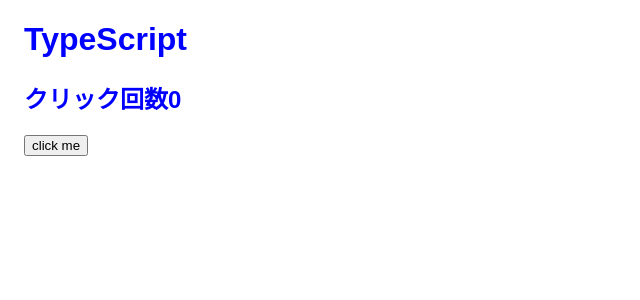
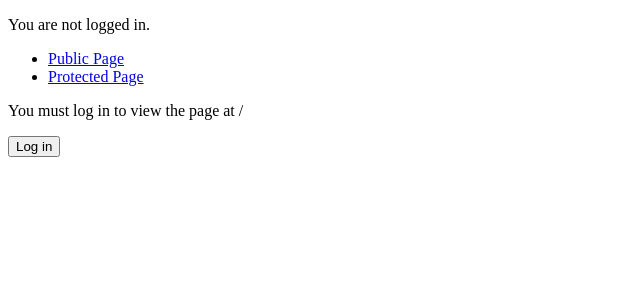
Before and after one commit to umema4/react16_webpack4_typescript, a React app: page /login in a window 1280 px wide. Shown: the top 300 px of the page, without its empty margins (0-640 px from the left). Built offline with nearby package versions, Linux system fonts and the light colour scheme; the HTML template or start-up script is replaced by a standard one.

Commit message:
apply react-router redirect pattern

```diff
--- a/package.json
+++ b/package.json
@@ -74,7 +74,10 @@
   "dependencies": {
     "@types/react": "^16.9.34",
     "@types/react-dom": "^16.9.6",
+    "@types/react-router-dom": "^5.1.5",
     "react": "^16.13.1",
-    "react-dom": "^16.13.1"
+    "react-dom": "^16.13.1",
+    "react-hooks-global-state": "^1.0.0",
+    "react-router-dom": "^5.1.2"
   }
 }
--- a/src/App.tsx
+++ b/src/App.tsx
@@ -1,23 +1,125 @@
-import React, { useState, useEffect } from 'react';
-import styles from './App.module.css';
+import React from 'react';
+import {
+  BrowserRouter as Router,
+  Switch,
+  Route,
+  Link,
+  Redirect,
+  useHistory,
+  useLocation,
+} from 'react-router-dom';
+import Counter from './components/Counter';
 
 function App() {
-  const [count, setCount] = useState(0);
+  return (
+    <Router>
+      <div>
+        <AuthButton />
 
-  useEffect(() => {
-    document.title = `You clicked ${count} times`;
-  });
+        <ul>
+          <li>
+            <Link to="/public">Public Page</Link>
+          </li>
+          <li>
+            <Link to="/protected">Protected Page</Link>
+          </li>
+        </ul>
 
-  const handleClick = () => {
-    setCount(count + 1);
+        <Switch>
+          <Route path="/public">
+            <PublicPage />
+          </Route>
+          <Route path="/login">
+            <LoginPage />
+          </Route>
+          <PrivateRoute path="/protected">
+            <Counter />
+          </PrivateRoute>
+        </Switch>
+      </div>
+    </Router>
+  );
+}
+
+const fakeAuth = {
+  isAuthenticated: false,
+  authenticate(cb: () => void) {
+    fakeAuth.isAuthenticated = true;
+    setTimeout(cb, 100); // fake async
+  },
+  signout(cb: () => void) {
+    fakeAuth.isAuthenticated = false;
+    setTimeout(cb, 100);
+  },
+};
+
+function AuthButton() {
+  const history = useHistory();
+
+  return fakeAuth.isAuthenticated ? (
+    <p>
+      Welcome!{' '}
+      <button
+        type="button"
+        onClick={() => {
+          fakeAuth.signout(() => history.push('/'));
+        }}
+      >
+        Sign out
+      </button>
+    </p>
+  ) : (
+    <p>You are not logged in.</p>
+  );
+}
+
+type PrivateRouteProps = {
+  children: React.ReactNode;
+  path: string;
+};
+
+function PrivateRoute({ children, path }: PrivateRouteProps) {
+  return (
+    <Route
+      path={path}
+      render={({ location }) =>
+        fakeAuth.isAuthenticated ? (
+          children
+        ) : (
+          <Redirect
+            to={{
+              pathname: '/login',
+              state: { from: location },
+            }}
+          />
+        )
+      }
+    />
+  );
+}
+
+function PublicPage() {
+  return <h3>Public</h3>;
+}
+
+function LoginPage() {
+  const history = useHistory();
+  const location = useLocation();
+
+  const { from } = (location.state as any) || {
+    from: { pathname: '/' },
+  };
+  const login = () => {
+    fakeAuth.authenticate(() => {
+      history.replace(from);
+    });
   };
 
   return (
-    <div className={styles.App}>
-      <h1> TypeScript </h1>
-      <h2>クリック回数{count}</h2>
-      <button type="button" onClick={handleClick}>
-        click me
+    <div>
+      <p>You must log in to view the page at {from.pathname}</p>
+      <button type="button" onClick={login}>
+        Log in
       </button>
     </div>
   );
--- /dev/null
+++ b/src/components/Counter.tsx
@@ -0,0 +1,25 @@
+import React, { useState, useEffect } from 'react';
+import styles from '../App.module.css';
+
+const Counter = () => {
+  const [count, setCount] = useState(0);
+
+  useEffect(() => {
+    document.title = `You clicked ${count} times`;
+  });
+
+  const handleClick = () => {
+    setCount(count + 1);
+  };
+
+  return (
+    <div className={styles.App}>
+      <h2>Count{count}</h2>
+      <button type="button" onClick={handleClick}>
+        click me
+      </button>
+    </div>
+  );
+};
+
+export default Counter;
```
Also changed, not shown: 1 other file (tests, documents, lock files or other folders).
